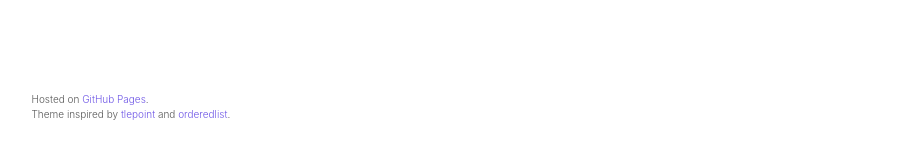
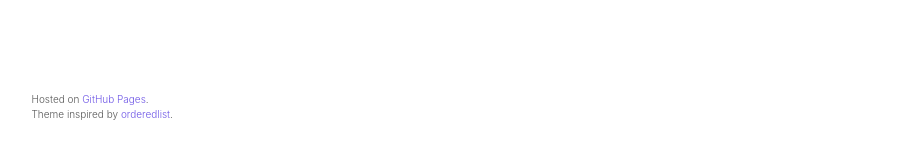
Before and after one commit to derlerd/derlerd.github.io, a Jekyll site: the page built from index.html, in a window 1280 px wide. Shown: the part 728-887 px from the top of the page, without its empty margins (181-1084 px from the left). Built offline with Jekyll 4.4.1, drawn with Linux system fonts in a browser that asks for light colours.

Commit message:
Remove outdated reference; add more accurate link to orderedlist/minimal

```diff
--- a/_includes/footer.html
+++ b/_includes/footer.html
@@ -98,5 +98,5 @@
   </div>
 -->
   <p class="remark">Hosted on <a href="https://github.com/derlerd/derlerd.github.io">GitHub Pages</a>.</p>
-  <p class="remark">Theme inspired by <a href="https://tlepoint.github.io/">tlepoint</a> and <a href="https://github.com/orderedlist/minimal">orderedlist</a>.</p>
+  <p class="remark">Theme inspired by <a href="https://github.com/orderedlist/minimal/tree/93665df22f39f8d3275b4341dfed571fca0d4e59">orderedlist</a>.</p>
 </footer>
```
Also changed, not shown: README.md.
